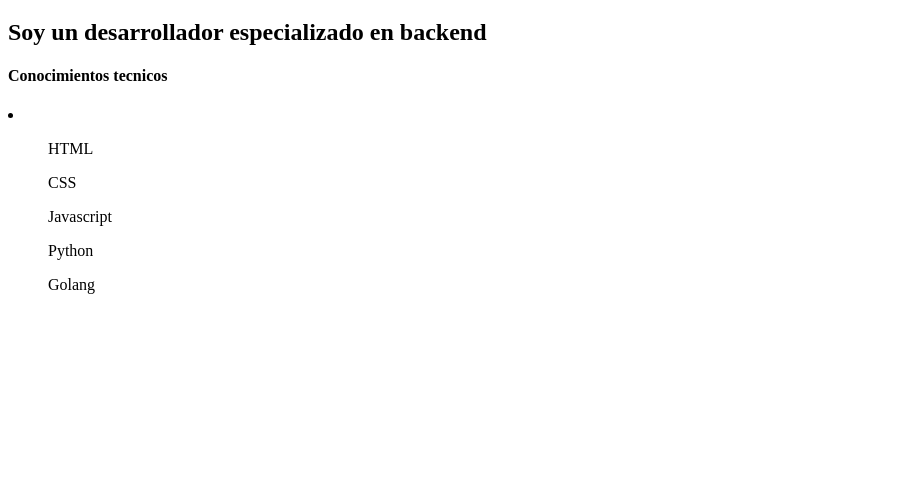
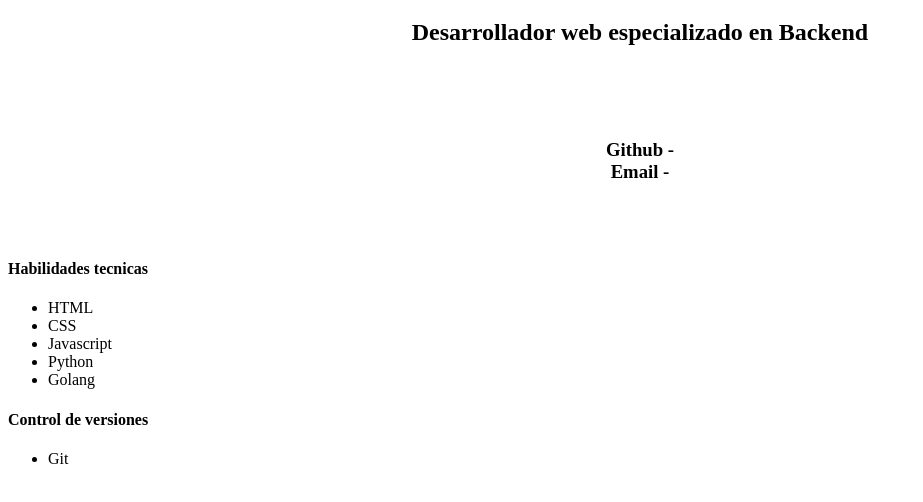
Before and after one commit to Lastymon/Lastymon.github.io, a plain HTML site: page index.html in a window 1280 px wide. Shown: the part 124-626 px from the top of the page, without its empty margins (0-923 px from the left). Drawn offline with Linux system fonts and the light colour scheme.

Commit message:
Arreglos y Conocimientos Tecnicos

```diff
--- a/index.html
+++ b/index.html
@@ -7,14 +7,21 @@
 
     <body>
         <h1>Lastymon</h1>
-        <h2>Soy un desarrollador especializado en backend</h2>
-        <h4><strong>Conocimientos tecnicos</strong></h4>
-        <li>
-            <ol>HTML</ol>
-            <ol>CSS</ol>
-            <ol>Javascript</ol>
-            <ol>Python</ol>
-            <ol>Golang</ol>
-        </li>
+        <h2>Desarrollador web especializado en Backend</h2>
+        <h3>Github - <br>Email - <br></h3>
+        <header>
+            <h4>Habilidades tecnicas</h4>
+            <ul>
+                <li>HTML</li>
+                <li>CSS</li>
+                <li>Javascript</li>
+                <li>Python</li>
+                <li>Golang</li>
+            </ul>
+            <h4>Control de versiones</h4>
+            <ul>
+                <li>Git</li>
+            </ul>
+        </header>
     </body>
 </html>
--- a/styles/styles.css
+++ b/styles/styles.css
@@ -1,4 +1,4 @@
-h1 {
+h1, h2, h3 {
     text-align: center;
     height: 100px;
 }
```
